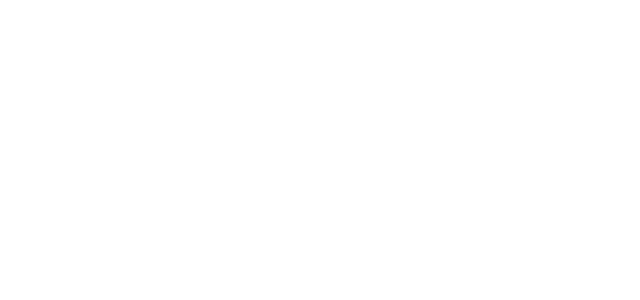
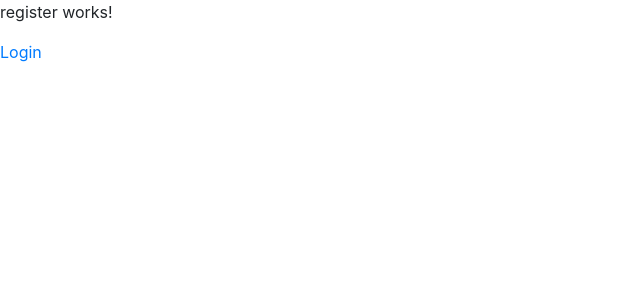
Before and after one commit to femeyrose/bankApp, an Angular app: page /register in a window 1280 px wide. Before the commit this address led to /. Shown: the top 300 px of the page, without its empty margins (0-640 px from the left). Built offline with nearby package versions, Linux system fonts and the light colour scheme.

Commit message:
routing to dashboard and to register page

```diff
--- a/src/app/app-routing.module.ts
+++ b/src/app/app-routing.module.ts
@@ -2,6 +2,7 @@
 import { Routes, RouterModule } from '@angular/router';
 import { DashboardComponent } from './dashboard/dashboard.component';
 import { LoginComponent } from './login/login.component';
+import { RegisterComponent } from './register/register.component';
 
 
 const routes: Routes = [
@@ -9,6 +10,11 @@
     path:'',component: LoginComponent,
 
   },
+  {
+    path:'register',component: RegisterComponent,
+
+  },
+
 {
   path:'dashboard',component: DashboardComponent,
 
--- a/src/app/app.module.ts
+++ b/src/app/app.module.ts
@@ -6,6 +6,7 @@
 import { AppComponent } from './app.component';
 import { LoginComponent } from './login/login.component';
 import { DashboardComponent } from './dashboard/dashboard.component';
+import { RegisterComponent } from './register/register.component';
 
 
 
@@ -13,7 +14,8 @@
   declarations: [
     AppComponent,
     LoginComponent,
-    DashboardComponent
+    DashboardComponent,
+    RegisterComponent
   ],
   imports: [
     BrowserModule,
--- a/src/app/login/login.component.html
+++ b/src/app/login/login.component.html
@@ -37,7 +37,7 @@
 
                   <!-- to give link to navigate to the dashboard ortherwise we can import router and use navigaeByUrl-->
 
-                  <a routerLink="dashboard">Dashboard</a>
+                  <a routerLink="register">Register</a>
             </div>
 
         </div>
--- /dev/null
+++ b/src/app/register/register.component.html
@@ -0,0 +1,2 @@
+<p>register works!</p>
+<a routerLink="">Login</a>
--- /dev/null
+++ b/src/app/register/register.component.ts
@@ -0,0 +1,15 @@
+import { Component, OnInit } from '@angular/core';
+
+@Component({
+  selector: 'app-register',
+  templateUrl: './register.component.html',
+  styleUrls: ['./register.component.css']
+})
+export class RegisterComponent implements OnInit {
+
+  constructor() { }
+
+  ngOnInit(): void {
+  }
+
+}
```
Also changed, not shown: src/app/register/register.component.css (added), 1 other file (tests, documents, lock files or other folders).
